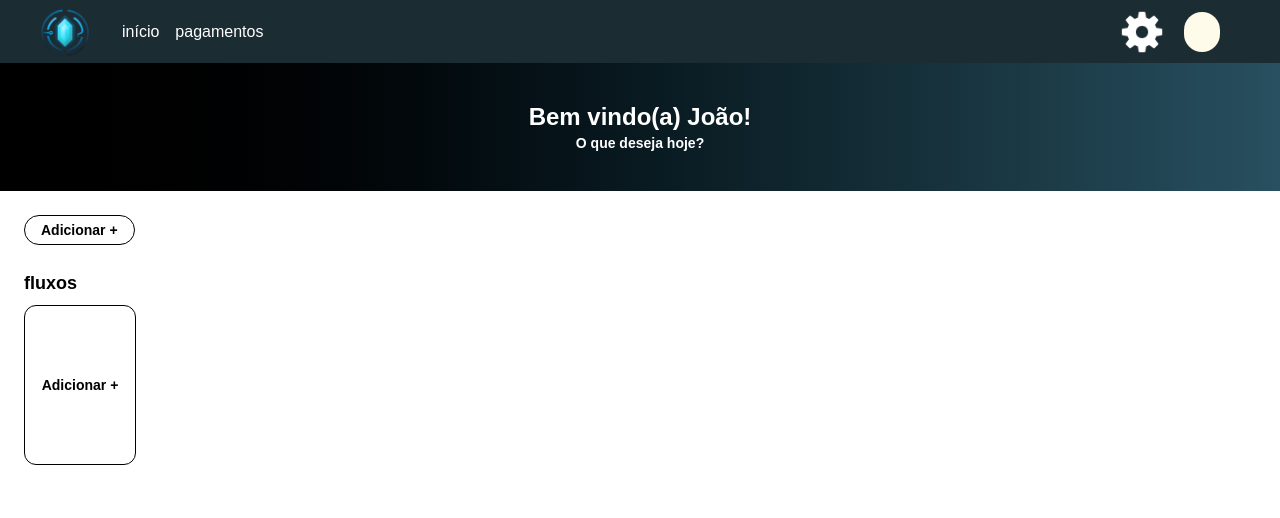
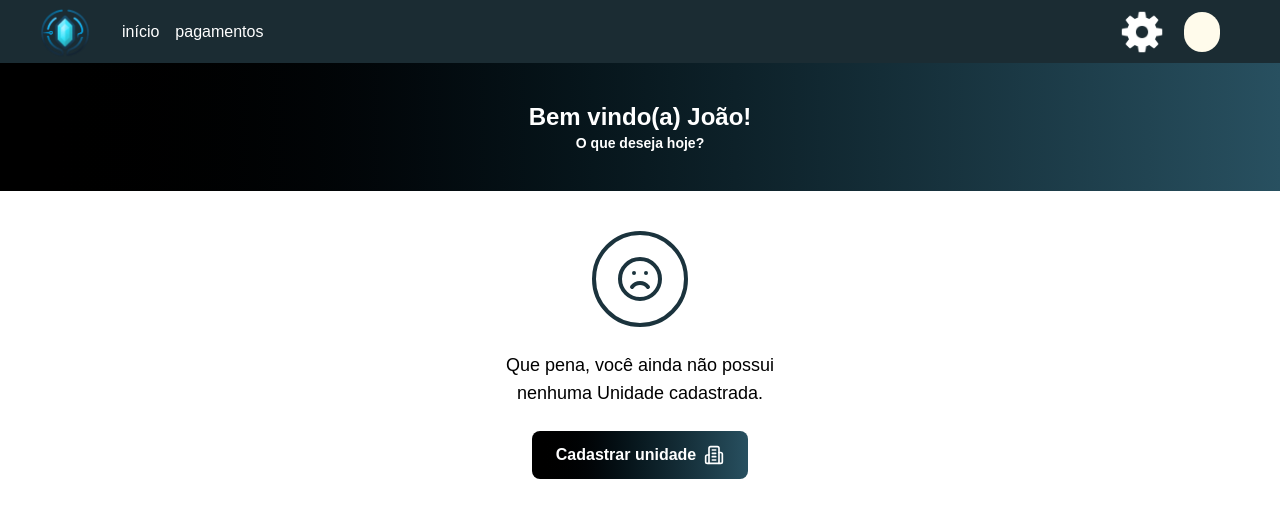
Before and after one commit to deivysonjds/healsync-f, a Next.js app in the folder front-healsync/: page /pages/home in a window 1280 px wide. Shown: the top 518 px of the page. Built offline with nearby package versions, Linux system fonts and the light colour scheme.

Commit message:
added: unidades verification

```diff
--- a/front-healsync/package.json
+++ b/front-healsync/package.json
@@ -10,6 +10,7 @@
   },
   "dependencies": {
     "@hookform/resolvers": "^5.0.1",
+    "lucide-react": "^0.513.0",
     "next": "15.3.2",
     "react": "^19.0.0",
     "react-dom": "^19.0.0",
--- /dev/null
+++ b/front-healsync/src/app/components/NoUnidade.jsx
@@ -0,0 +1,21 @@
+import { Frown, Building2 } from "lucide-react";
+
+export default function SemUnidade() {
+  return (
+    <div className="flex flex-col items-center justify-center h-full text-center px-4 py-10">
+      <div className="w-24 h-24 border-4 border-[#1b333d] rounded-full flex items-center justify-center mb-6">
+        <Frown size={48} className="text-[#1b333d]" />
+      </div>
+
+      <p className="text-lg font-medium text-black mb-6">
+        Que pena, você ainda não possui <br />
+        nenhuma Unidade cadastrada.
+      </p>
+
+      <button className="flex items-center gap-2 bg-gradient-to-r from-black to-[#285060] text-white font-semibold px-6 py-3 rounded-lg">
+        Cadastrar unidade
+        <Building2 size={20} />
+      </button>
+    </div>
+  );
+}
--- a/front-healsync/src/app/pages/home/page.jsx
+++ b/front-healsync/src/app/pages/home/page.jsx
@@ -1,16 +1,47 @@
+"use client";
+import { useEffect, useState } from "react";
 import Fluxos from "../../components/FluxoTabs";
 import Header from "../../components/Header";
 import UnidadeTabs from "../../components/UnidadeTabs";
 import Wellcome from "../../components/Wellcome";
+import SemUnidade from "@/app/components/NoUnidade";
 
 export default function Home() {
+  const [unidades, setUnidades] = useState([]);
+
+  useEffect(() => {
+    async function fetchUnidades() {
+      try {
+        const res = await fetch("/api/unidades", {
+          //substituir pela URL do backend
+          headers: {
+            Authorization: `Bearer ${token}`,
+            "Content-Type": "application/json",
+          },
+        });
+        const data = await res.json();
+        setUnidades(data);
+      } catch (err) {
+        console.error("Erro ao buscar unidades:", err);
+      }
+    }
+
+    fetchUnidades();
+  }, []);
+
   return (
     <>
       <Header />
       <main>
         <Wellcome />
-        <UnidadeTabs />
-        <Fluxos />
+        {unidades.length === 0 ? (
+          <SemUnidade />
+        ) : (
+          <>
+            <UnidadeTabs unidades={unidades} />
+            <Fluxos />
+          </>
+        )}
       </main>
     </>
   );
```
Also changed, not shown: 1 other file (tests, documents, lock files or other folders).
